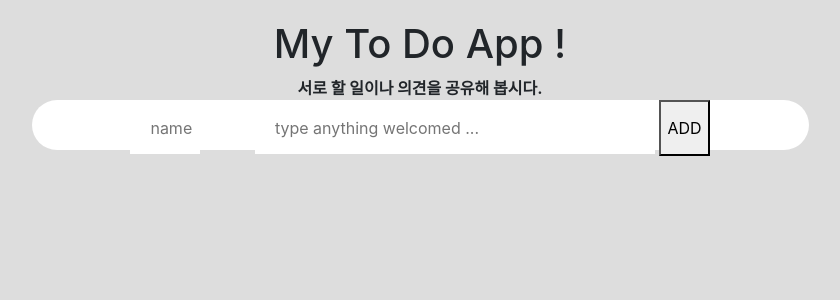
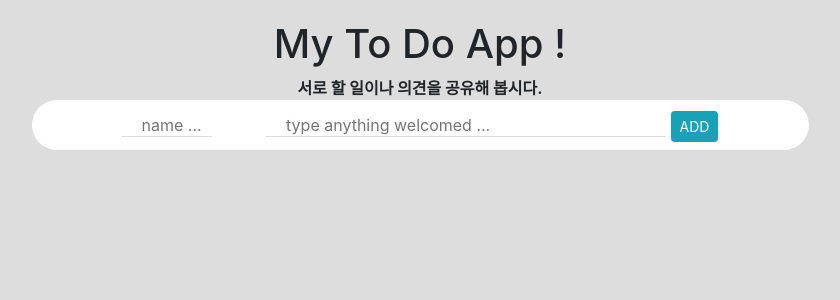
Before and after one commit to Yuhyeon0516/Vue-Django_To-Do-List, a Django app: page /todo/create/ in a window 1280 px wide. Shown: the part 70-370 px from the top of the page, without its empty margins (220-1060 px from the left). Run offline with Django 4.2, Linux system fonts and the light colour scheme; some libraries are stand-ins or nearby versions.

Commit message:
Modified some templates by using bootstrap

```diff
--- a/Django/to_do/templates/todo/todo_confirm_delete.html
+++ b/Django/to_do/templates/todo/todo_confirm_delete.html
@@ -45,9 +45,6 @@
         font-size: 20px;
         cursor: pointer;
     }
-    .addBtn {
-        cursor: pointer;
-    }
 </style>
 {% endblock extra-style %} {% block content %}
 <div id="app">
@@ -57,7 +54,7 @@
 
     <form action="." method="post">
         {% csrf_token %}
-        <button type="submit">Confirm</button>
+        <button type="submit" class="btn btn-danger btn-sm">Confirm</button>
     </form>
 </div>
 {% endblock content %}
--- a/Django/to_do/templates/todo/todo_form.html
+++ b/Django/to_do/templates/todo/todo_form.html
@@ -16,8 +16,9 @@
     .inputBox .name {
         border-style: none;
         border-bottom: 1px solid #ddd;
-        width: 70px;
+        width: 90px;
         padding-left: 20px;
+        line-height: 20px;
     }
     .inputBox .item {
         border-style: none;
@@ -25,6 +26,7 @@
         width: 400px;
         margin-left: 50px;
         padding-left: 20px;
+        line-height: 20px;
     }
     .todoList {
         list-style: none;
@@ -45,9 +47,6 @@
         font-size: 20px;
         cursor: pointer;
     }
-    .addBtn {
-        cursor: pointer;
-    }
 </style>
 {% endblock %} {% block content %}
 <div>
@@ -59,7 +58,7 @@
         {% csrf_token %}
         <input class="name" type="text" placeholder="name ..." name="name" />
         <input class="item" type="text" placeholder="type anything welcomed ..." name="todo" />
-        <button class="addBtn" type="submit">ADD</button>
+        <button class="btn btn-info btn-sm" type="submit">ADD</button>
     </form>
 </div>
 {% endblock %}
--- a/Django/to_do/templates/todo/todo_vue_only.html
+++ b/Django/to_do/templates/todo/todo_vue_only.html
@@ -16,8 +16,9 @@
     .inputBox .name {
         border-style: none;
         border-bottom: 1px solid #ddd;
-        width: 70px;
+        width: 90px;
         padding-left: 20px;
+        line-height: 20px;
     }
     .inputBox .item {
         border-style: none;
@@ -25,6 +26,7 @@
         width: 400px;
         margin-left: 50px;
         padding-left: 20px;
+        line-height: 20px;
     }
     .todoList {
         list-style: none;
@@ -59,7 +61,7 @@
     <div class="inputBox">
         <input v-model="name" class="name" type="text" placeholder="name ..." />
         <input v-model="newToDoItem" class="item" type="text" placeholder="type anything welcomed ..." v-on:keyup.enter="addToDo()" />
-        <button v-on:click="addToDo()" class="addBtn">ADD</button>
+        <button v-on:click="addToDo()" class="btn btn-primary btn-sm">ADD</button>
     </div>
 
     <ul class="todoList">
```
Also changed, not shown: Django/db.sqlite3.
